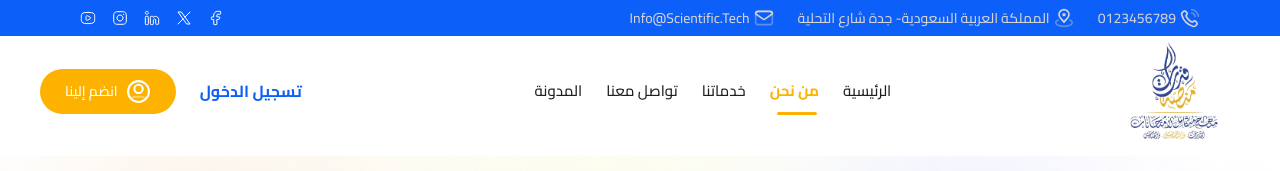
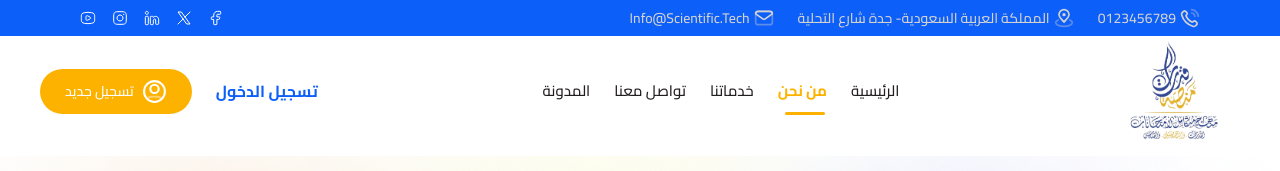
Before and after one commit to ahmedyousry74/website-capabilities, a website: page src/about-us.html in a window 1280 px wide. Shown: the top 171 px of the page. Drawn offline with nearby package versions, Linux system fonts and the light colour scheme.

```diff
--- a/src/about-us.html
+++ b/src/about-us.html
@@ -140,7 +140,7 @@
                       <path d="M12 13.5C14.2091 13.5 16 11.7091 16 9.5C16 7.29086 14.2091 5.5 12 5.5C9.79086 5.5 8 7.29086 8 9.5C8 11.7091 9.79086 13.5 12 13.5Z" stroke="white" stroke-width="2" stroke-linecap="round" stroke-linejoin="round"/>
                       <path d="M12 22C17.5228 22 22 17.5228 22 12C22 6.47715 17.5228 2 12 2C6.47715 2 2 6.47715 2 12C2 17.5228 6.47715 22 12 22Z" stroke="white" stroke-width="2" stroke-linecap="round" stroke-linejoin="round"/>
                       </svg>
-                      <span> انضم إلينا </span>
+                      <span> تسجيل جديد </span>
                     </a>
                 </div>
             </div>
```
Also changed, not shown: src/blog-details.html (+1 -1 lines), src/blogs.html (+1 -1 lines), src/checkout.html (+1 -1 lines), src/contact-us.html (+1 -1 lines), src/course-details.html (+1 -1 lines), src/course.html (+1 -1 lines), src/index.html (+1 -1 lines), src/servcies.html (+1 -1 lines), src/service-material.html (+1 -1 lines), src/service-teacher.html (+1 -1 lines), src/teacher-details.html (+1 -1 lines).
